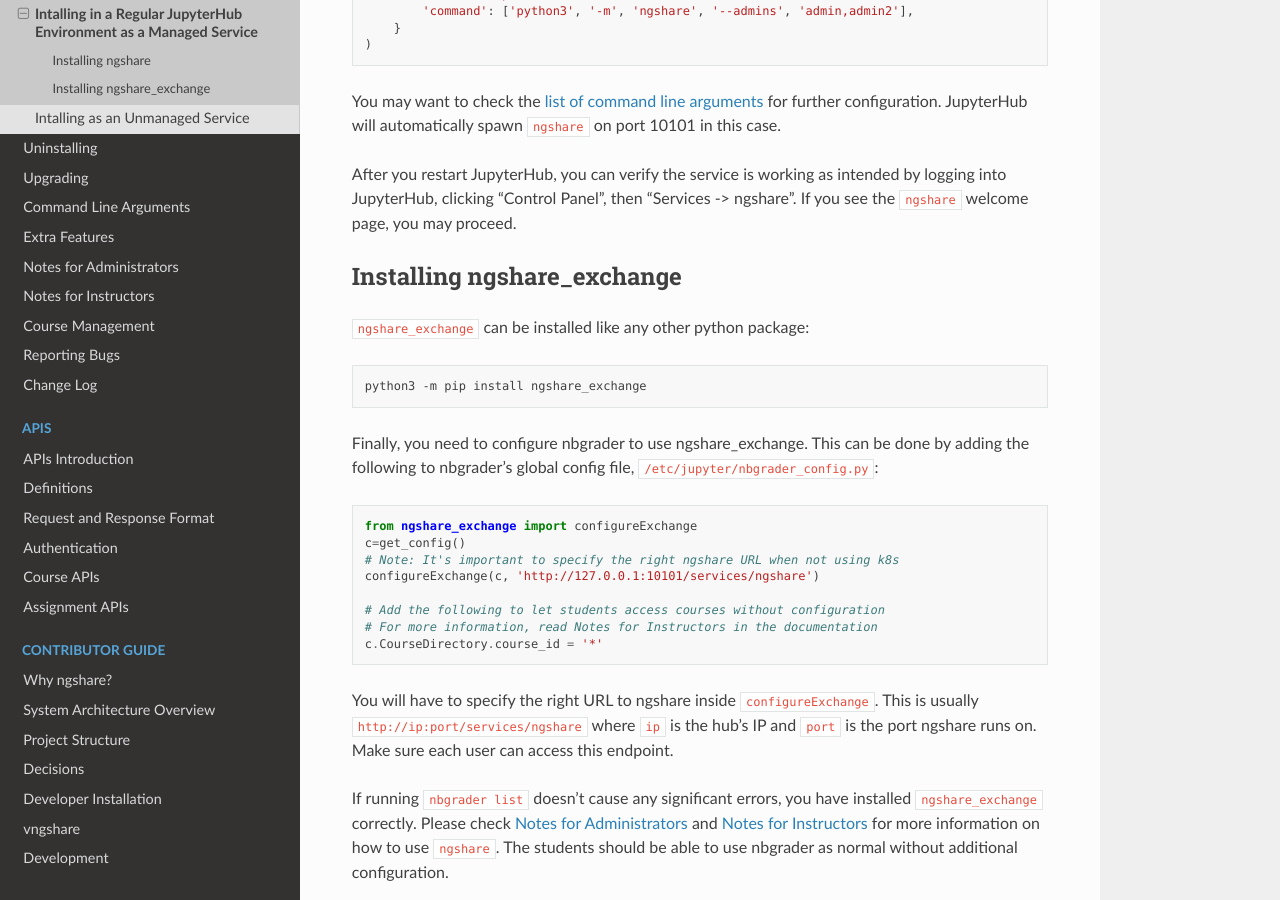
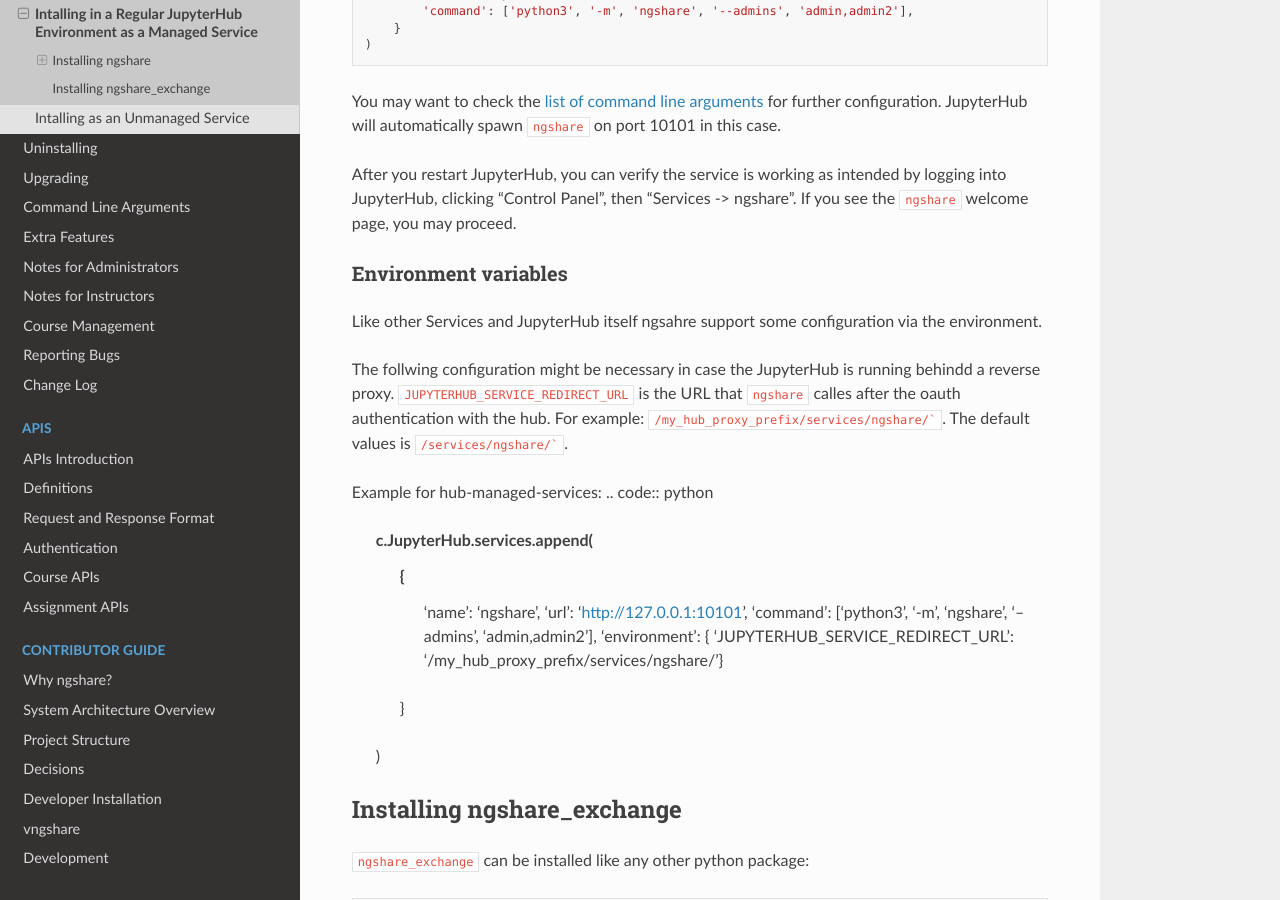
Before and after one commit to LibreTexts/ngshare, a Sphinx documentation site: the page built from docs/user_guide/install_jupyterhub.rst, in a window 1280 px wide and 900 px high, scrolled down 689 px. Built offline with Sphinx 7.4.7 and the Read the Docs theme 2.0.0, drawn with Linux system fonts in a browser that asks for light colours.

Commit message:
Added information about the new env: JUPYTERHUB_SERVICE_REDIRECT_URL in the docs.

````diff
--- a/docs/user_guide/install_jupyterhub.rst
+++ b/docs/user_guide/install_jupyterhub.rst
@@ -30,6 +30,26 @@
 
 After you restart JupyterHub, you can verify the service is working as intended by logging into JupyterHub, clicking "Control Panel", then "Services -> ngshare". If you see the ``ngshare`` welcome page, you may proceed.
 
+Environment variables
+~~~~~~~~~~~~~~~~~~~~~
+
+Like other Services and JupyterHub itself ngsahre support some configuration via the environment.
+
+The follwing configuration might be necessary in case the JupyterHub is running behindd a reverse proxy.
+``JUPYTERHUB_SERVICE_REDIRECT_URL`` is the URL that ``ngshare`` calles after the oauth authentication with the hub. For example: ``/my_hub_proxy_prefix/services/ngshare/```. The default values is ``/services/ngshare/```.
+
+Example for hub-managed-services:
+.. code:: python
+
+    c.JupyterHub.services.append(
+        {
+            'name': 'ngshare',
+            'url': 'http://127.0.0.1:10101',
+            'command': ['python3', '-m', 'ngshare', '--admins', 'admin,admin2'],
+            'environment': { 'JUPYTERHUB_SERVICE_REDIRECT_URL': '/my_hub_proxy_prefix/services/ngshare/'}
+        }
+    )
+
 Installing ngshare_exchange
 ---------------------------
 
--- a/docs/user_guide/install_unmanaged.rst
+++ b/docs/user_guide/install_unmanaged.rst
@@ -19,6 +19,11 @@
 ``JUPYTERHUB_SERVICE_PREFIX`` is the prefix under which ``ngshare`` operates, with a leading and trailing slash. JupyterHub will proxy requests from ``/services/your-service-name/``, so this is usually ``/services/ngshare/`` if the service name is ``ngshare``.
 
 ``JUPYTERHUB_SERVICE_URL`` is the URL that ``ngshare`` should be accessible on. For example, if ``ngshare`` has IP ``10.1.2.3`` and you want ``ngshare`` to listen on port 1234, this should be ``http://10.1.2.3:1234``. Changing this will affect ``ngshare``'s port.
+
+Additional Environment Variables for ngshare
+^^^^^^^^^^^^^^^^^^^^^^^^^^^^^^^^^^^^^^^^^^^^
+The follwing variable might be necessary in case the JupyterHub is running behindd a reverse proxy.
+``JUPYTERHUB_SERVICE_REDIRECT_URL`` is the URL that ``ngshare`` calles after the oauth authentication with the hub. For example: ``/my_hub_proxy_prefix/services/ngshare/```. The default values is ``/services/ngshare/```.
 
 Running ``ngshare``
 ^^^^^^^^^^^^^^^^^^^
````
